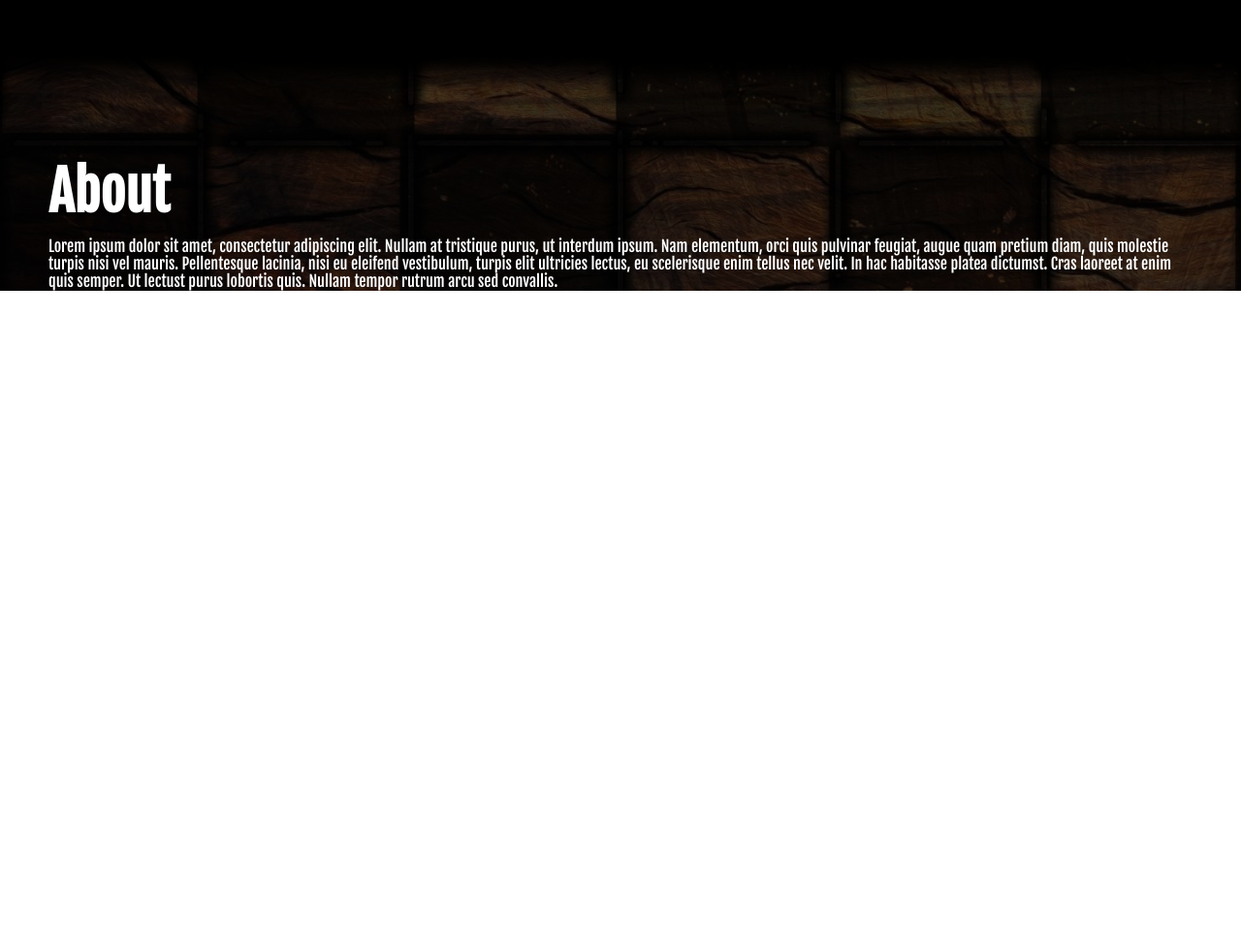
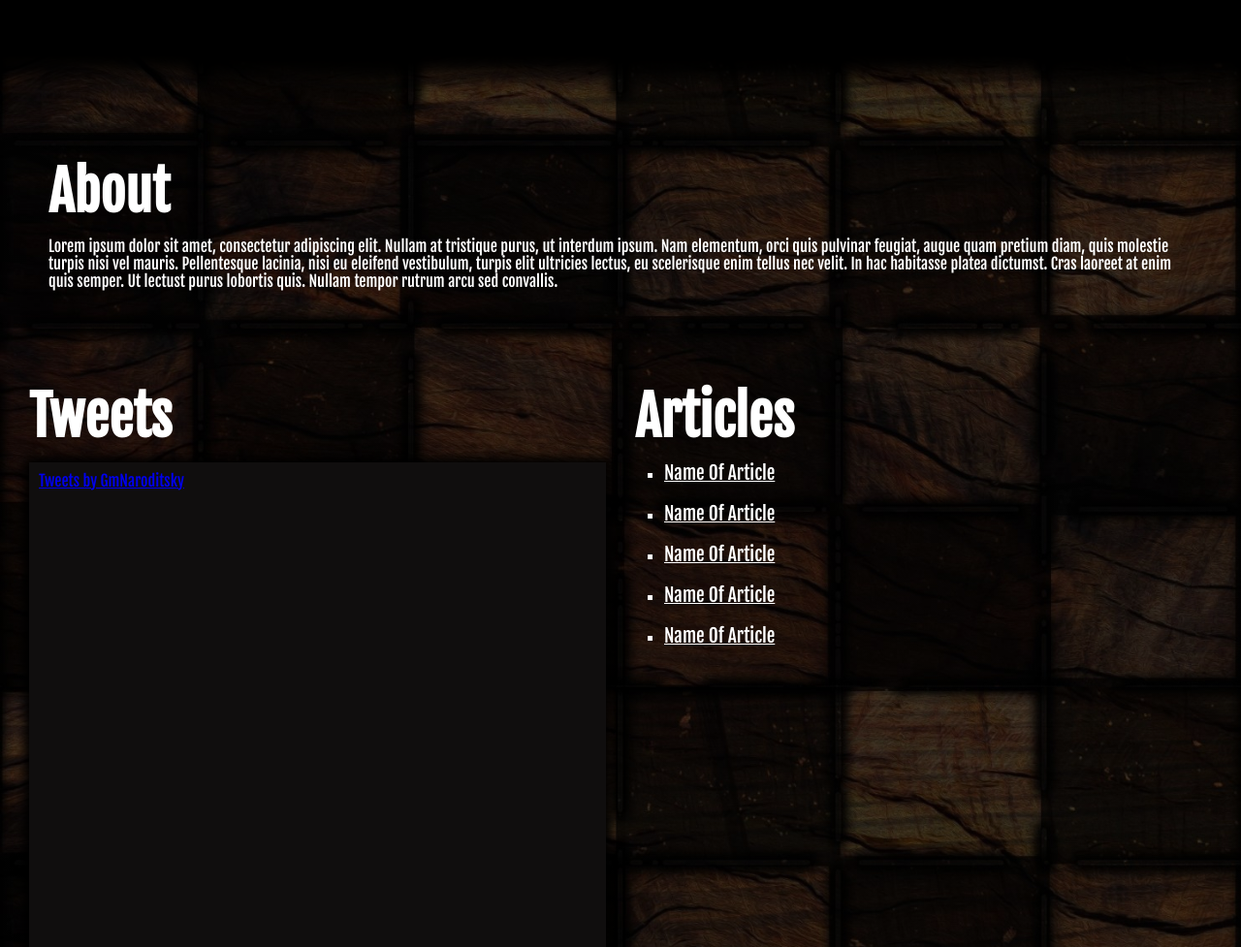
Before and after one commit to julieg18/daniel-naroditsky, a website built with webpack: page src/index.html in a window 1280 px wide. Shown: the part 776-1753 px from the top of the page at 97% size. Before the commit the page ends 1076 px from the top, so only its background shows below. Built offline with nearby package versions, Linux system fonts and the light colour scheme.

Commit message:
feat: add markup and styling to tweets-articles

```diff
--- /dev/null
+++ b/src/blocks/articles/__article-container/articles__article-container.css
@@ -0,0 +1,9 @@
+.articles__article-container {
+  margin-bottom: 20px;
+  color: #fff;
+  transition: color 0.2s ease-in-out;
+}
+
+.articles__article-container:hover {
+  color: var(--secondary-color);
+}
--- /dev/null
+++ b/src/blocks/articles/__article/articles__article.css
@@ -0,0 +1,4 @@
+.articles__article {
+  color: inherit;
+  font-size: 1.2rem;
+}
--- /dev/null
+++ b/src/blocks/articles/__list/articles__list.css
@@ -0,0 +1,5 @@
+.articles__list {
+  padding: 0;
+  margin: 16px 0 0 30px;
+  list-style: square;
+}
--- /dev/null
+++ b/src/blocks/articles/articles.css
@@ -0,0 +1,15 @@
+@import url(./__list/articles__list.css);
+@import url(./__article-container/articles__article-container.css);
+@import url(./__article/articles__article.css);
+
+.articles {
+  padding: 0 16px;
+}
+
+@media (min-width: 768px) {
+  .articles {
+    box-sizing: border-box;
+    width: 50%;
+    padding: 0 30px 0 15px;
+  }
+}
--- /dev/null
+++ b/src/blocks/tweets-articles/tweets-articles.css
@@ -0,0 +1,5 @@
+@media (min-width: 768px) {
+  .tweets-articles {
+    display: flex;
+  }
+}
--- /dev/null
+++ b/src/blocks/tweets/__twitter-timeline/tweets__twitter-timeline.css
@@ -0,0 +1,31 @@
+.tweets__twitter-timeline {
+  background-color: var(--main-color);
+  width: 100%;
+  box-sizing: border-box;
+  padding: 8px 12px 0;
+  box-shadow: 0 0 10px 5px #000;
+  margin-top: 16px;
+  scrollbar-width: thin;
+  scrollbar-color: #fff var(--main-color);
+}
+
+.tweets__twitter-timeline::-webkit-scrollbar {
+  width: 15px;
+}
+
+.tweets__twitter-timeline::-webkit-scrollbar-track {
+  background: var(--main-color);
+}
+
+.tweets__twitter-timeline::-webkit-scrollbar-thumb {
+  background-color: #fff;
+  border: 5px solid var(--main-color);
+}
+
+@media (min-width: 768px) {
+  .tweets__twitter-timeline {
+    height: 500px;
+    overflow-y: scroll;
+    padding: 10px;
+  }
+}
--- /dev/null
+++ b/src/blocks/tweets/tweets.css
@@ -0,0 +1,13 @@
+@import url(./__twitter-timeline/tweets__twitter-timeline.css);
+
+.tweets {
+  padding: 0 16px;
+}
+
+@media (min-width: 768px) {
+  .tweets {
+    box-sizing: border-box;
+    width: 50%;
+    padding: 0 15px 0 30px;
+  }
+}
--- a/src/index.html
+++ b/src/index.html
@@ -33,8 +33,8 @@
         class="header__img"
         src="./images/header.jpg"
         alt='A chessboard with
-      a image of Daniel Naroditsky in the center, with the words, "Daniel
-      Naroditsky Grand Master" across it'
+        a image of Daniel Naroditsky in the center, with the words, "Daniel
+        Naroditsky Grand Master" across it'
       />
       <div class="header__img-border"></div>
     </header>
@@ -52,5 +52,55 @@
         </p>
       </section>
     </main>
+    <div class="tweets-articles" id="tweets-articles">
+      <section class="tweets" id="tweets">
+        <h2 class="section-heading">Tweets</h2>
+        <div class="tweets__twitter-timeline">
+          <a
+            class="twitter-timeline"
+            data-theme="dark"
+            data-chrome="transparent"
+            data-tweet-limit="3"
+            href="https://twitter.com/GmNaroditsky?ref_src=twsrc%5Etfw"
+            >Tweets by GmNaroditsky</a
+          >
+        </div>
+      </section>
+      <section id="articles" class="articles">
+        <h2 class="section-heading">Articles</h2>
+        <ul class="articles__list">
+          <li class="articles__article-container">
+            <a href="#" target="_blank" class="articles__article"
+              >Name Of Article</a
+            >
+          </li>
+          <li class="articles__article-container">
+            <a href="#" target="_blank" class="articles__article"
+              >Name Of Article</a
+            >
+          </li>
+          <li class="articles__article-container">
+            <a href="#" target="_blank" class="articles__article"
+              >Name Of Article</a
+            >
+          </li>
+          <li class="articles__article-container">
+            <a href="#" target="_blank" class="articles__article"
+              >Name Of Article</a
+            >
+          </li>
+          <li class="articles__article-container">
+            <a href="#" target="_blank" class="articles__article"
+              >Name Of Article</a
+            >
+          </li>
+        </ul>
+      </section>
+    </div>
+    <script
+      async
+      src="https://platform.twitter.com/widgets.js"
+      charset="utf-8"
+    ></script>
   </body>
 </html>
--- a/src/pages/index.css
+++ b/src/pages/index.css
@@ -5,3 +5,6 @@
 @import url(../blocks/header/header.css);
 @import url(../blocks/section-heading/section-heading.css);
 @import url(../blocks/about/about.css);
+@import url(../blocks/tweets-articles/tweets-articles.css);
+@import url(../blocks/tweets/tweets.css);
+@import url(../blocks/articles/articles.css);
```
